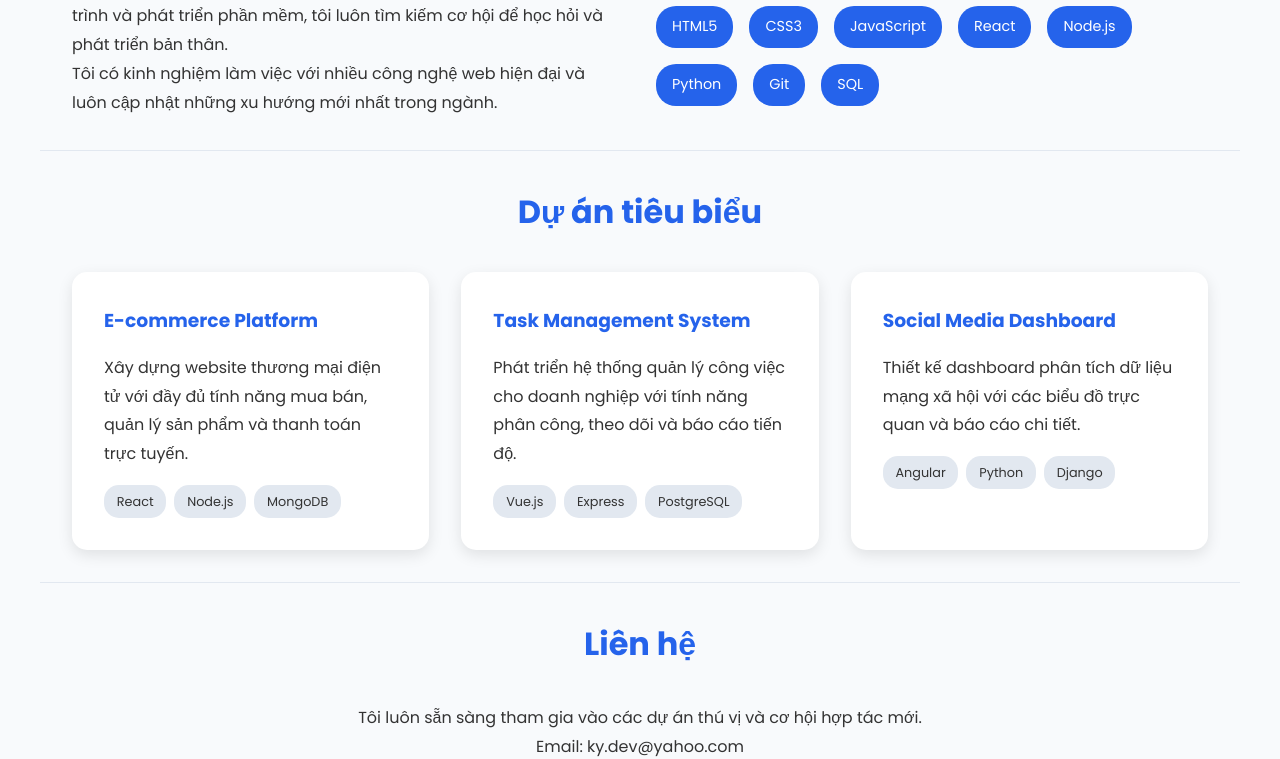
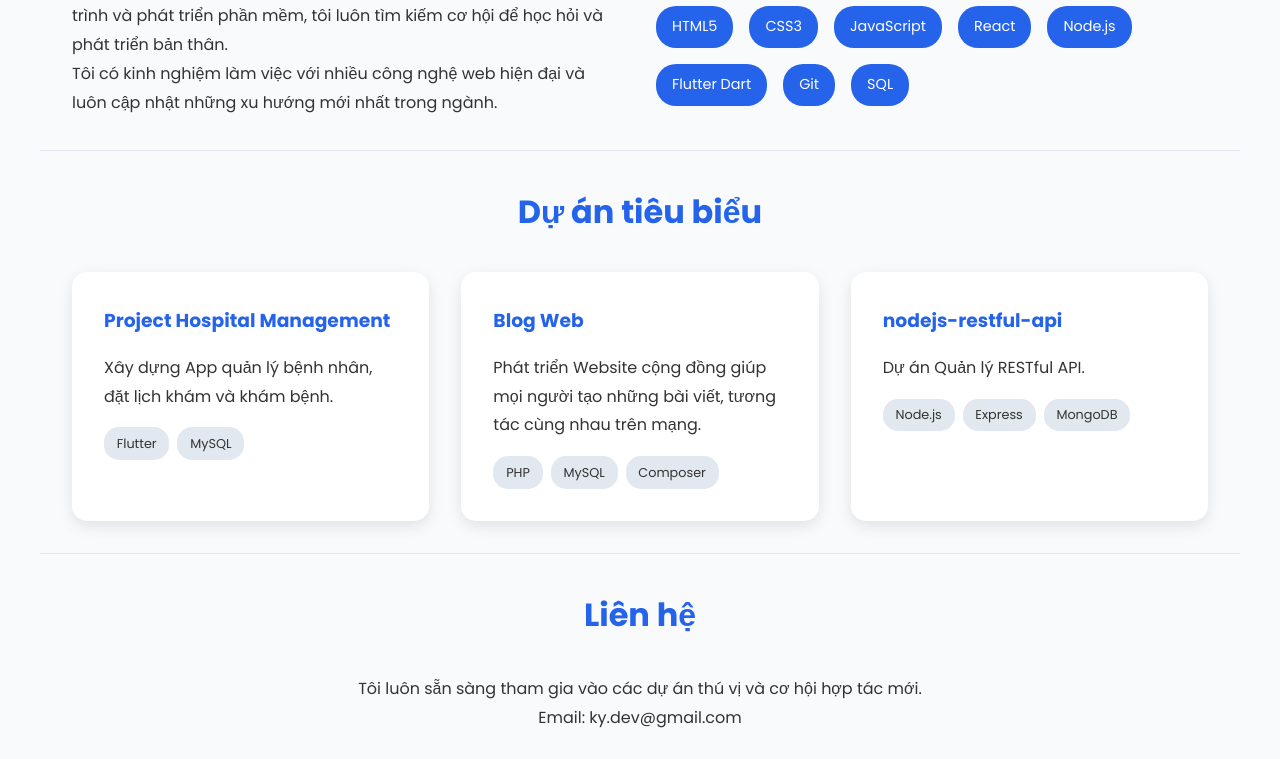
Before and after one commit to Broky2022/Broky2022.github.io, a plain HTML site: page index.html in a window 1280 px wide. Shown: the part 834-1593 px from the top of the page. Drawn offline with Linux system fonts and the light colour scheme.

Commit message:
[UPDATE] index.html

```diff
--- a/index.html
+++ b/index.html
@@ -249,7 +249,7 @@
                     <span class="skill-tag">JavaScript</span>
                     <span class="skill-tag">React</span>
                     <span class="skill-tag">Node.js</span>
-                    <span class="skill-tag">Python</span>
+                    <span class="skill-tag">Flutter Dart</span>
                     <span class="skill-tag">Git</span>
                     <span class="skill-tag">SQL</span>
         </div>
@@ -261,30 +261,29 @@
         <h2>Dự án tiêu biểu</h2>
         <div class="projects">
             <div class="project">
-                <h3>E-commerce Platform</h3>
-                <p>Xây dựng website thương mại điện tử với đầy đủ tính năng mua bán, quản lý sản phẩm và thanh toán trực tuyến.</p>
+                <h3>Project Hospital Management</h3>
+                <p>Xây dựng App quản lý bệnh nhân, đặt lịch khám và khám bệnh.</p>
                 <div class="project-tech">
-                    <span class="tech-tag">React</span>
-                    <span class="tech-tag">Node.js</span>
-                    <span class="tech-tag">MongoDB</span>
+                    <span class="tech-tag">Flutter</span>
+                    <span class="tech-tag">MySQL</span>
                 </div>
             </div>
             <div class="project">
-                <h3>Task Management System</h3>
-                <p>Phát triển hệ thống quản lý công việc cho doanh nghiệp với tính năng phân công, theo dõi và báo cáo tiến độ.</p>
+                <h3>Blog Web</h3>
+                <p>Phát triển Website cộng đồng giúp mọi người tạo những bài viết, tương tác cùng nhau trên mạng.</p>
                 <div class="project-tech">
-                    <span class="tech-tag">Vue.js</span>
-                    <span class="tech-tag">Express</span>
-                    <span class="tech-tag">PostgreSQL</span>
+                    <span class="tech-tag">PHP</span>
+                    <span class="tech-tag">MySQL</span>
+                    <span class="tech-tag">Composer</span>
                 </div>
             </div>
             <div class="project">
-                <h3>Social Media Dashboard</h3>
-                <p>Thiết kế dashboard phân tích dữ liệu mạng xã hội với các biểu đồ trực quan và báo cáo chi tiết.</p>
+                <h3>nodejs-restful-api</h3>
+                <p>Dự án Quản lý RESTful API.</p>
                 <div class="project-tech">
-                    <span class="tech-tag">Angular</span>
-                    <span class="tech-tag">Python</span>
-                    <span class="tech-tag">Django</span>
+                    <span class="tech-tag">Node.js</span>
+                    <span class="tech-tag">Express</span>
+                    <span class="tech-tag">MongoDB</span>
                 </div>
             </div>
         </div>
@@ -294,11 +293,11 @@
         <h2>Liên hệ</h2>
         <div class="contact-info">
             <p>Tôi luôn sẵn sàng tham gia vào các dự án thú vị và cơ hội hợp tác mới.</p>
-            <p>Email: ky.dev@yahoo.com</p>
+            <p>Email: ky.dev@gmail.com</p>
             <div class="social-links">
-                <a href="https://github.com/yourusername" target="_blank"><i class="fab fa-github"></i></a>
-                <a href="https://linkedin.com/in/yourusername" target="_blank"><i class="fab fa-linkedin"></i></a>
-                <a href="https://twitter.com/yourusername" target="_blank"><i class="fab fa-twitter"></i></a>
+                <a href="https://github.com/Broky2022" target="_blank"><i class="fab fa-github"></i></a>
+                <a href="https://linkedin.com/" target="_blank"><i class="fab fa-linkedin"></i></a>
+                <a href="https://www.facebook.com/nhktb2k3/" target="_blank"><i class="fab fa-facebook"></i></a>
             </div>
         </div>
     </section>
```
